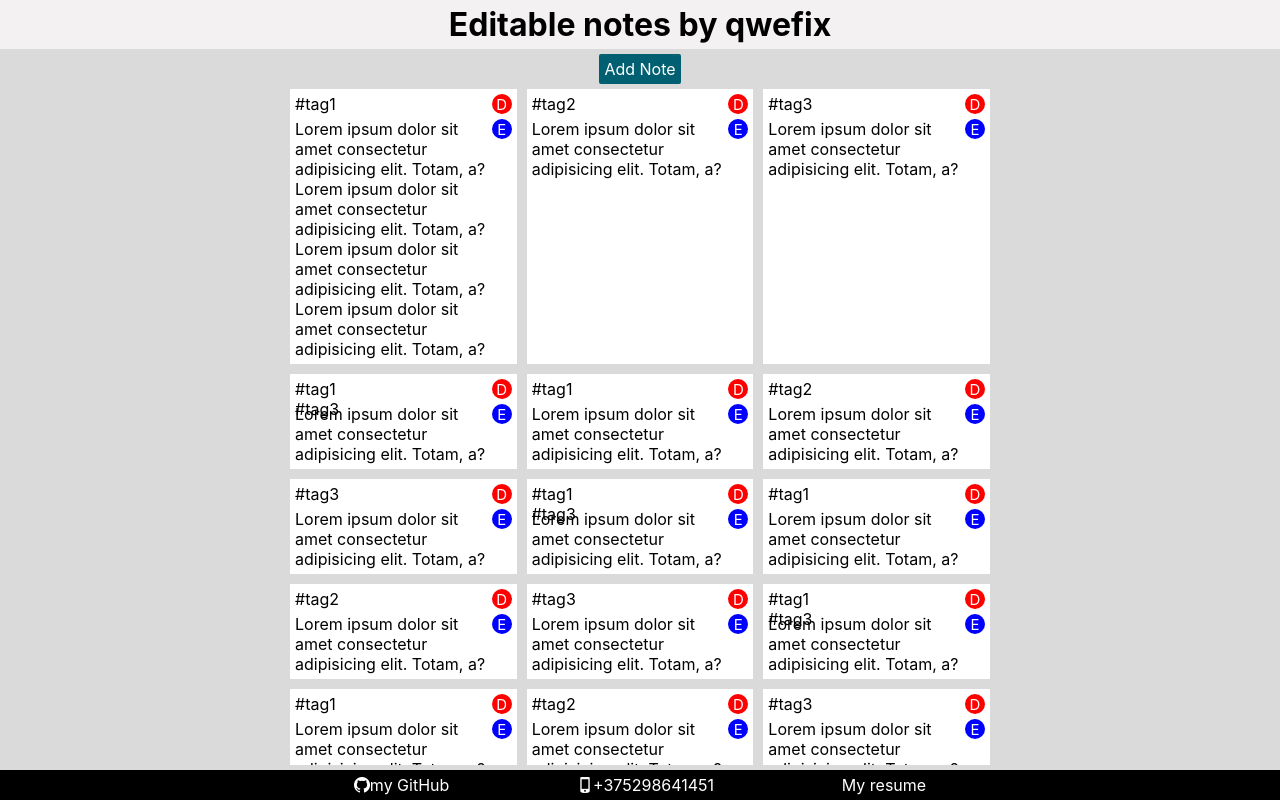
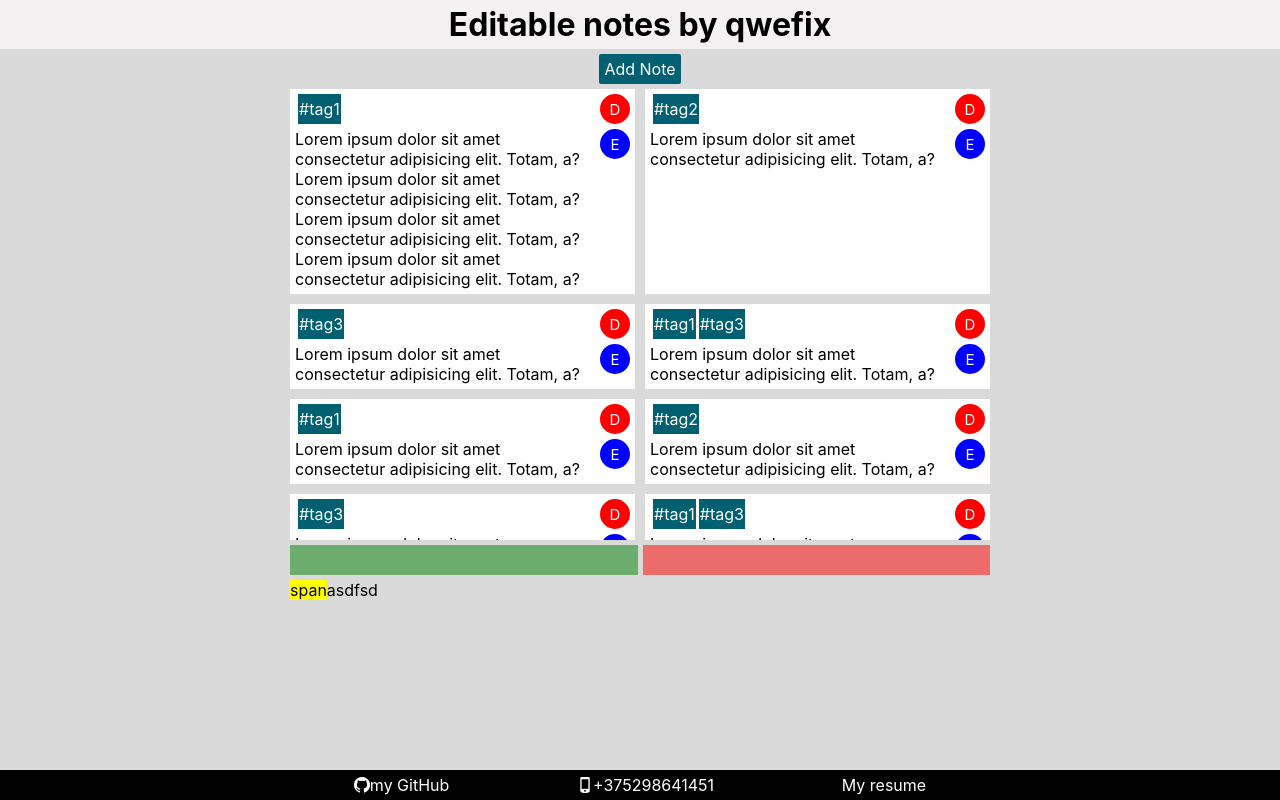
Before and after one commit to qwefix/ivashin-testTask, a React (Create React App) app: page / in a window 1280 px wide. Built offline with nearby package versions, Linux system fonts and the light colour scheme.

Commit message:
ui macket done

```diff
--- a/src/Ui components/Notes/Note/Note.module.scss
+++ b/src/Ui components/Notes/Note/Note.module.scss
@@ -1,19 +1,16 @@
+@import '../../../variables.scss';
 .note{
     padding: 5px;
     background-color: white;
     display: grid;
-    grid-template-columns: auto 20px;
-    grid-template-rows: 20px 20px auto;
+    grid-template-columns: auto 30px;
+    grid-template-rows: 30px 30px auto;
     grid-gap: 5px;
     grid-template-areas:
         'tag  d'
         't e'
         't  .'
     ;
-}
-.tags{
-    grid-area: tag;
-}
     .text{
         grid-area: t;
     }
@@ -33,4 +30,28 @@
         display: flex;
         justify-content: center;
         align-items: center;
+        transition: .2s;
     }
+    .button:hover{
+        background-color: $button_active_bg;
+        color: $button_active_text;
+    }
+}
+.tags{
+    grid-area: tag;
+    display: flex;
+    .tag{
+        padding: 1px;
+        margin-left: 3px;
+        cursor: pointer;
+        background-color: $button_bg;
+        color: $button_text;
+        display: flex;
+        align-items: center;
+        transition: .2s;
+    }
+    .tag:hover{
+        background-color: $button_active_bg;
+        color: $button_active_text;
+    }
+}
--- a/src/Ui components/Notes/Notes.module.scss
+++ b/src/Ui components/Notes/Notes.module.scss
@@ -19,6 +19,7 @@
     background-color: $button_active_bg;
     color:$button_active_text;
 }
+
 .notes_list_container{
     margin: 5px 0;
     height: 0px;
@@ -31,3 +32,63 @@
     grid-template-columns: repeat(3,1fr);
     grid-gap: 10px;
 }
+@media (max-width: 1280px) {
+    .notes_list{
+        grid-template-columns: repeat(2,1fr);
+    };
+}
+@media (max-width: 780px) {
+    .notes_list{
+        grid-template-columns: repeat(1,1fr);
+    };
+}
+
+.input_container{
+    transition: .5s;
+    overflow: hidden;
+    height: 0px;
+    flex-grow: 0;
+    width: 100%;
+    display: grid;
+    grid-template-columns: 1fr 1fr;
+    grid-template-rows: 30px auto;
+    grid-template-areas:
+        'a c'
+        't t'
+    ;
+    align-items: stretch;
+    grid-gap:5px;
+    .accept{
+        grid-area: a;
+        background-color: green;
+    }
+    .cancel{
+        grid-area: c;
+        background-color: red;
+    }
+    .button{
+        opacity: 0.5;
+        cursor: pointer;
+        transition: .3s;
+    }
+    .button:hover{
+        opacity: 1;
+    }
+    .text{
+        grid-area: t;
+        padding-bottom: 5px;
+        .textarea{
+            width: 100%;
+            height: 100%;
+            padding: 0;
+            border: none;
+            resize: none;
+        }
+        .textarea:focus{
+            outline:2px inset $button_active_bg;
+        }
+    }
+}
+.input_container.active{
+    flex-grow: 0.5;
+}
--- a/src/Ui components/Notes/NotesPure.jsx
+++ b/src/Ui components/Notes/NotesPure.jsx
@@ -2,11 +2,11 @@ import React from 'react';
 import Note from './Note/Note';
 import c from './Notes.module.scss';
 
-function NotesPure(props){
+function NotesPure(props) {
     return (
-        <div className = {c.notes}>
-            <div className = {c.add_note}>Add Note</div>
-            <div className = {c.notes_list_container}>
+        <div className={c.notes}>
+            <div className={c.add_note}>Add Note</div>
+            <div className={c.notes_list_container}>
                 <div className={c.notes_list}>
                     <Note
                         text='Lorem ipsum dolor sit amet consectetur adipisicing elit. Totam, a?
@@ -25,7 +25,7 @@ function NotesPure(props){
                     />
                     <Note
                         text='Lorem ipsum dolor sit amet consectetur adipisicing elit. Totam, a?'
-                        tags={['#tag1','#tag3']}
+                        tags={['#tag1', '#tag3']}
                     />
                     <Note
                         text='Lorem ipsum dolor sit amet consectetur adipisicing elit. Totam, a?'
@@ -41,7 +41,7 @@ function NotesPure(props){
                     />
                     <Note
                         text='Lorem ipsum dolor sit amet consectetur adipisicing elit. Totam, a?'
-                        tags={['#tag1','#tag3']}
+                        tags={['#tag1', '#tag3']}
                     />
                     <Note
                         text='Lorem ipsum dolor sit amet consectetur adipisicing elit. Totam, a?'
@@ -57,7 +57,7 @@ function NotesPure(props){
                     />
                     <Note
                         text='Lorem ipsum dolor sit amet consectetur adipisicing elit. Totam, a?'
-                        tags={['#tag1','#tag3']}
+                        tags={['#tag1', '#tag3']}
                     />
                     <Note
                         text='Lorem ipsum dolor sit amet consectetur adipisicing elit. Totam, a?'
@@ -73,7 +73,7 @@ function NotesPure(props){
                     />
                     <Note
                         text='Lorem ipsum dolor sit amet consectetur adipisicing elit. Totam, a?'
-                        tags={['#tag1','#tag3']}
+                        tags={['#tag1', '#tag3']}
                     />
                     <Note
                         text='Lorem ipsum dolor sit amet consectetur adipisicing elit. Totam, a?'
@@ -89,9 +89,18 @@ function NotesPure(props){
                     />
                     <Note
                         text='Lorem ipsum dolor sit amet consectetur adipisicing elit. Totam, a?'
-                        tags={['#tag1','#tag3']}
+                        tags={['#tag1', '#tag3']}
                     />
                 </div>
+            </div>
+            <div className={c.input_container +' '+c.active}>
+                <div className={c.text}>
+                    <div className = {c.textarea} contentEditable>
+                        <mark>span</mark>asdfsd
+                    </div>
+                </div>
+                <div className={`${c.accept} ${c.button}`}></div>
+                <div className={`${c.cancel} ${c.button}`}></div>
             </div>
         </div>
     )
--- a/src/variables.scss
+++ b/src/variables.scss
@@ -2,6 +2,6 @@ $header_bg: rgb(243, 241, 241);
 $main_bg:rgb(218, 218, 218);
 $footer_bg:black;
 $button_bg:rgb(0, 95, 112);
-$button_active_bg:rgb(0, 217, 255);
+$button_active_bg:rgb(159, 239, 253);
 $button_text:white;
 $button_active_text:black;
```
Also changed, not shown: src/App.css (added). Lines whose indentation alone changed are shown as unchanged.
